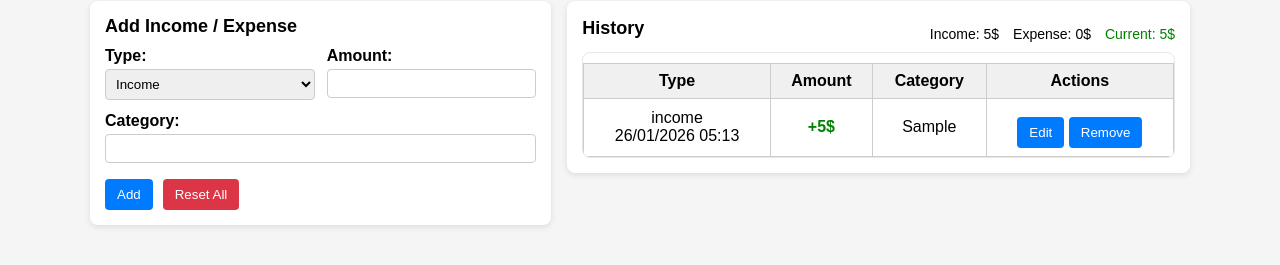
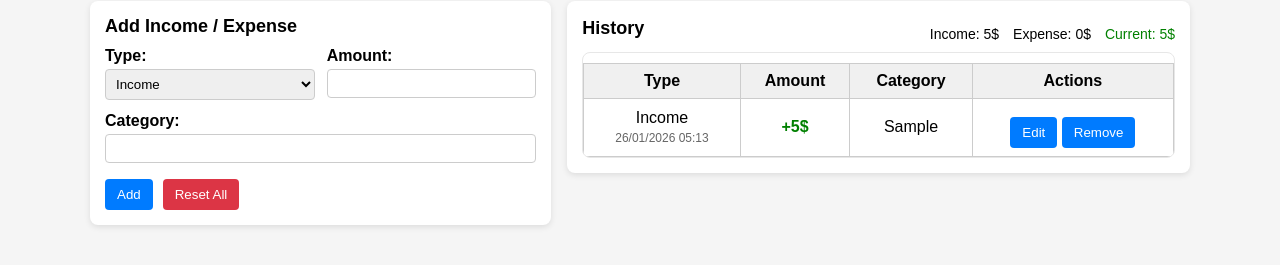
Before and after one commit to weirdboo3k/Budget-Tracker, a plain HTML site: page index.html in a window 1280 px wide. Both pictures are taken after typing "5", "Sample" into the empty fields and a click on the button "Add". Shown: the part 99-364 px from the top of the page. Drawn offline with Linux system fonts and the light colour scheme.

Commit message:
update style.css file after add time for Budget Tracker

```diff
--- a/css/style.css
+++ b/css/style.css
@@ -173,6 +173,24 @@ th {
   font-weight: bold;
 }
 
+.type-cell {
+  display: flex;
+  flex-direction: column;
+  align-items: center;
+  gap: 4px;
+}
+
+.type-cell > div:first-child {
+  text-transform: capitalize;
+  font-weight: 500;
+}
+
+.type-date {
+  font-size: 12px;
+  color: #666;
+  font-weight: normal;
+}
+
 /* Responsive */
 @media (max-width: 600px) {
   body {
@@ -207,7 +225,7 @@ th {
 
   table {
     margin-top: 0;
-    min-width: 520px; /* enable horizontal scroll on small screens */
+    min-width: 520px; /*  horizontal scroll cho man hinh nho */
   }
 
   table, th, td {
```
